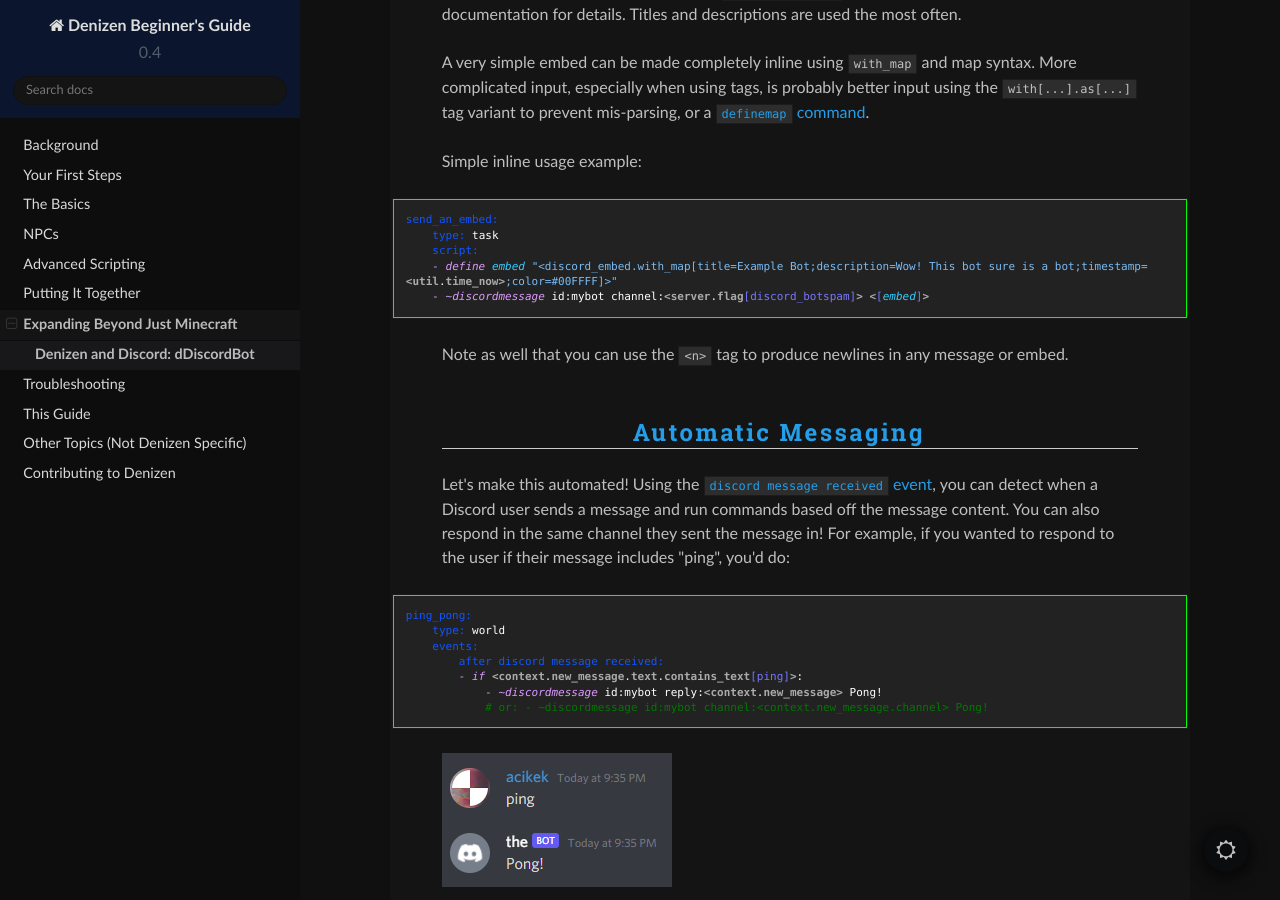
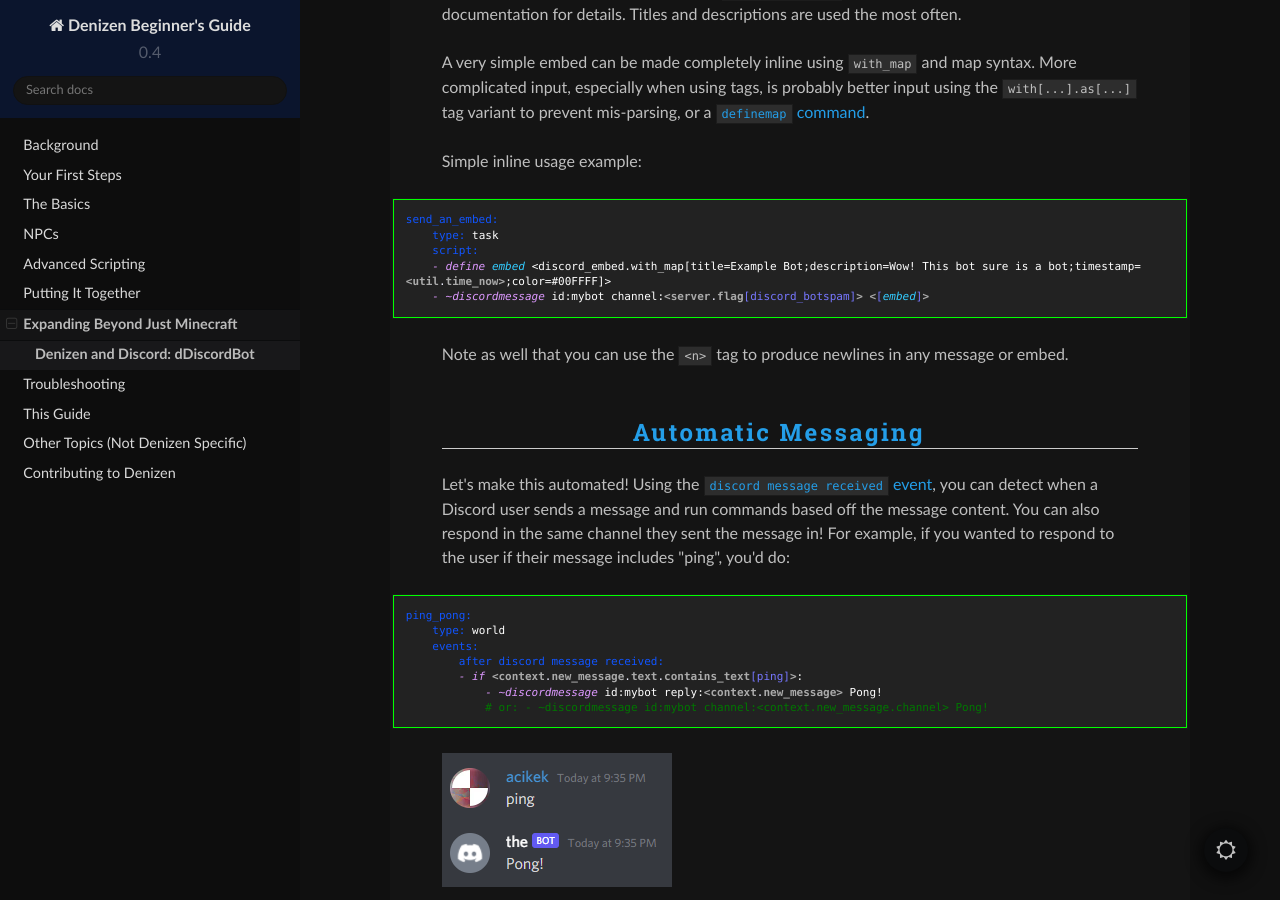
Before and after one commit to DenizenScript/Denizen-Beginners-Guide, a Sphinx documentation site: the page built from source/guides/expanding/ddiscordbot.md, in a window 1280 px wide and 900 px high, scrolled down 3967 px. Built offline with Sphinx 7.4.7 and the Read the Docs theme 2.0.0, drawn with Linux system fonts in a browser that asks for light colours; some of the changed text lies outside the part shown.

Commit message:
various minor fixes

````diff
--- a/source/guides/expanding/ddiscordbot.md
+++ b/source/guides/expanding/ddiscordbot.md
@@ -102,7 +102,7 @@ Simple inline usage example:
 send_an_embed:
     type: task
     script:
-    - define embed "<discord_embed.with_map[title=Example Bot;description=Wow! This bot sure is a bot;timestamp=<util.time_now>;color=#00FFFF]>"
+    - define embed <discord_embed.with_map[title=Example Bot;description=Wow! This bot sure is a bot;timestamp=<util.time_now>;color=#00FFFF]>
     - ~discordmessage id:mybot channel:<server.flag[discord_botspam]> <[embed]>
 ```
 
@@ -271,7 +271,7 @@ For example, sending a message with a single button would look like:
 buttons:
     type: task
     script:
-    - define click_me "<discord_button.with[id].as[click_me].with[label].as[Click me!].with[style].as[success]>"
+    - define click_me <discord_button.with[id].as[click_me].with[label].as[Click me!].with[style].as[success]>
     - ~discordmessage id:mybot channel:<server.flag[discord_botspam]> rows:<[click_me]> Buttons!
 ```
 
````
Also changed, not shown: other parts of source/guides/expanding/ddiscordbot.md (+1 -1 lines), source/guides/basics/mechanisms.md (+1 -1 lines), source/guides/troubleshooting/common-mistakes.md (+1 -1 lines).
